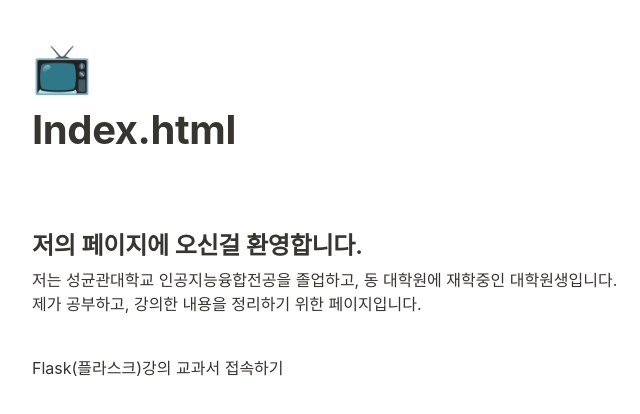
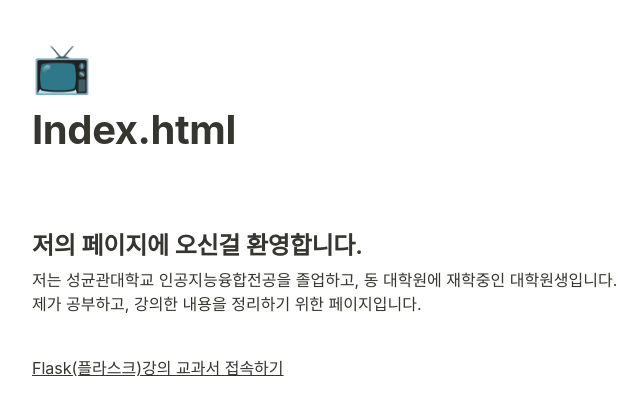
Before and after one commit to kojunseo/flask, a plain HTML site: page index.html in a window 1280 px wide. Shown: the full height of the page, 158-798 px from the left. Drawn offline with Linux system fonts and the light colour scheme.

Commit message:
Update index.html

```diff
--- a/index.html
+++ b/index.html
@@ -628,4 +628,4 @@ blockquote {
 </style></head><body><article id="d848000e-1372-41b0-9515-bcdf9831178e" class="page sans"><header><div class="page-header-icon undefined"><span class="icon">📺</span></div><h1 class="page-title">Index.html</h1></header><div class="page-body"><p id="e1c520cb-2348-4d1c-90ec-e092eea12382" class="">
 </p><h2 id="28d455af-3652-4d6f-85c3-f6db885596f7" class="">저의 페이지에 오신걸 환영합니다.</h2><p id="c893e435-b2fd-462a-8ef5-906e3d7f8943" class="">저는 성균관대학교 인공지능융합전공을 졸업하고, 동 대학원에 재학중인 대학원생입니다.
 제가 공부하고, 강의한 내용을 정리하기 위한 페이지입니다.</p><p id="b60cd17c-e2cd-45c2-9f78-a34b1516471c" class="">
-</p><a href="KorKite.github.io/flask교과서.html"></a><p id="cd9366ab-4693-45f1-87a5-b59515d7ac78" class="">Flask(플라스크)강의 교과서 접속하기</p></div></article></body></html>
+</p><a href="KorKite.github.io/flask교과서.html"><p id="cd9366ab-4693-45f1-87a5-b59515d7ac78" class="">Flask(플라스크)강의 교과서 접속하기</p></a></div></article></body></html>
```
